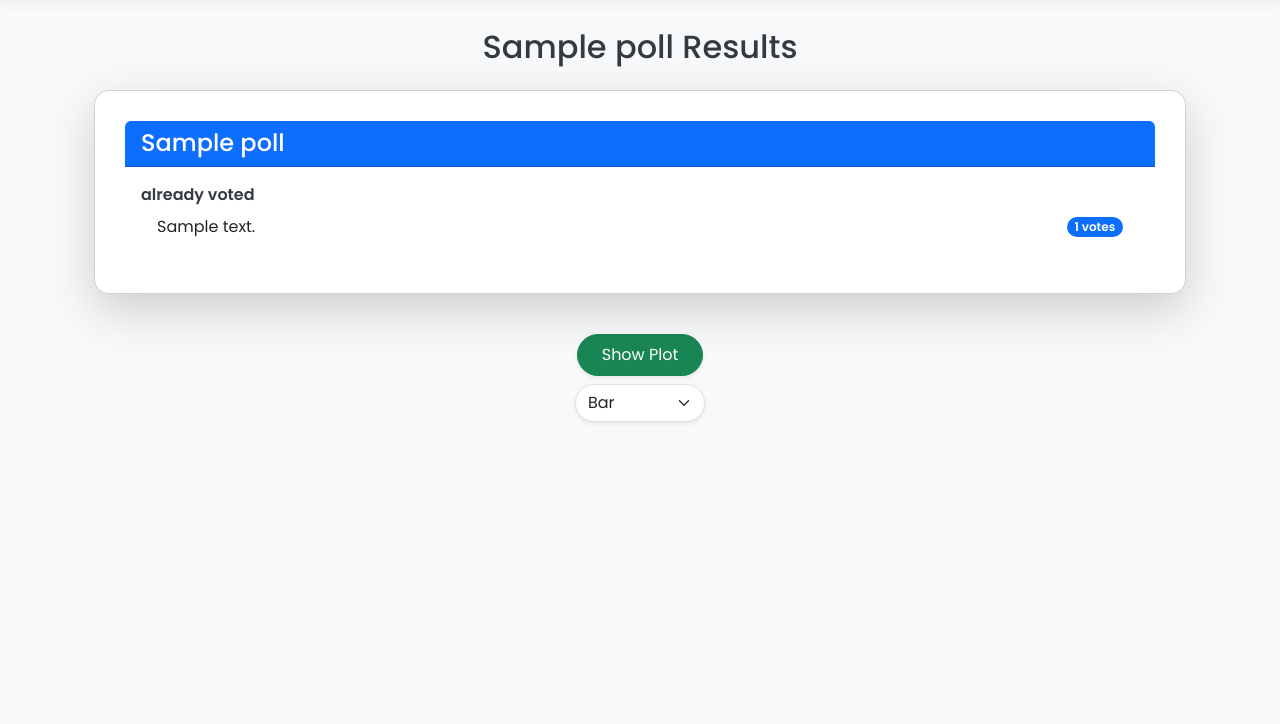
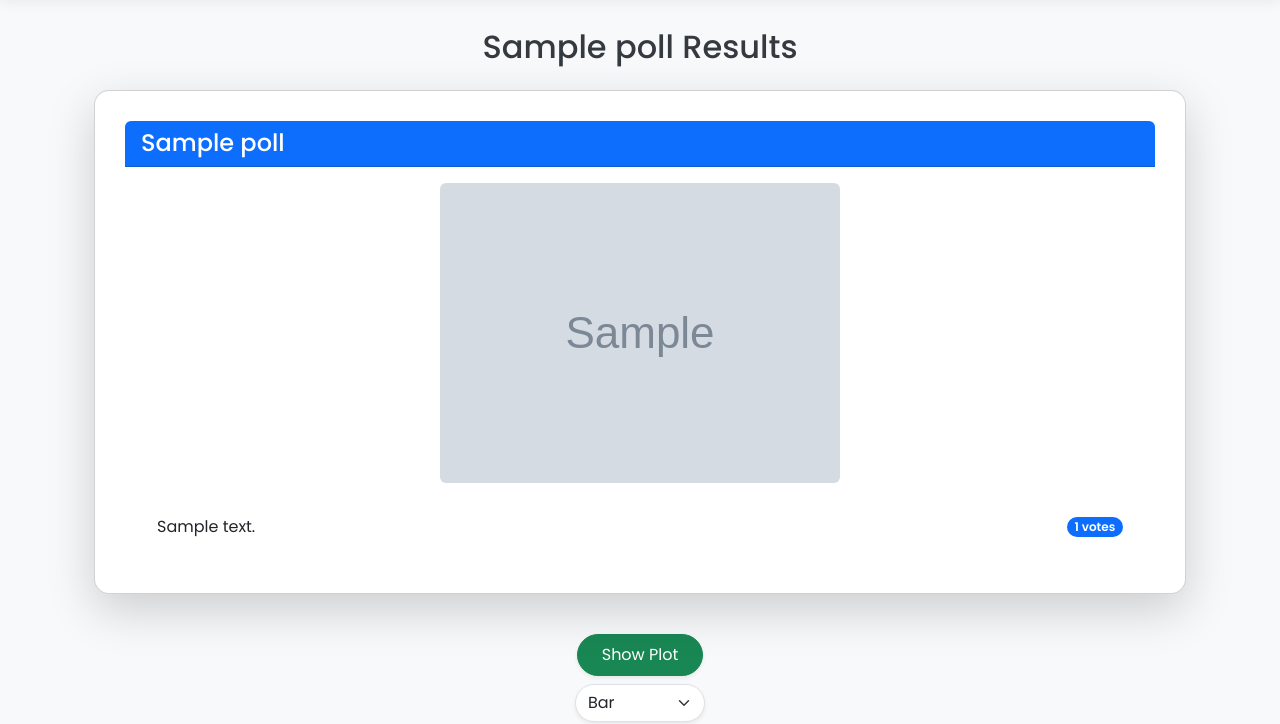
Before and after one commit to PyCoderVivek/Polling-app, a Django app: page /poll/results/1/ in a window 1280 px wide. Shown: the part 76-800 px from the top of the page. Run offline with Django 5.2, Linux system fonts and the light colour scheme; tables that the repository leaves empty hold one stand-in row (values such as "Sample post"); grey boxes marked "Sample" are stand-in pictures.

Commit message:
New Addition

```diff
--- a/Pole_it/Poll/forms.py
+++ b/Pole_it/Poll/forms.py
@@ -6,7 +6,7 @@
 class PollForm(forms.ModelForm):
     class Meta:
         model = Poll
-        fields = ['title', 'question']
+        fields = ['title', 'question','image']
 
 class VoteForm(forms.Form):
     choice = forms.ChoiceField(widget=forms.RadioSelect)
--- a/Pole_it/Poll/models.py
+++ b/Pole_it/Poll/models.py
@@ -8,6 +8,8 @@ from django.contrib.auth.models import User
 class Poll(models.Model):
     title = models.CharField(max_length=200)
     question = models.TextField()
+    image = models.ImageField(upload_to='poll_images/', null=True, blank=True)  # New image field
+
 
     def __str__(self):
         return self.title
--- a/Pole_it/Poll/urls.py
+++ b/Pole_it/Poll/urls.py
@@ -2,6 +2,8 @@
 
 from django.urls import path
 from .views import create_poll_view, vote_view, poll_list_view, poll_results_view, poll_visualizations_view,analytics_dashboard_view
+from django.conf import settings
+from django.conf.urls.static import static
 
 urlpatterns = [
     path('create/', create_poll_view, name='create_poll'),
@@ -10,4 +12,4 @@ urlpatterns = [
     path('results/', poll_visualizations_view, name='poll_visualizations'),
     path('results/<int:poll_id>/', poll_results_view, name='poll_results'),
     path('analytics/', analytics_dashboard_view, name='analytics_dashboard'),  # New URL for the dashboard
-]
+]+ static(settings.MEDIA_URL, document_root=settings.MEDIA_ROOT)
--- a/Pole_it/Poll/views.py
+++ b/Pole_it/Poll/views.py
@@ -33,7 +33,7 @@ def poll_visualizations_view(request):
 
 def create_poll_view(request):
     if request.method == "POST":
-        poll_form = PollForm(request.POST)
+        poll_form = PollForm(request.POST, request.FILES)  # Handle file upload
         if poll_form.is_valid():
             poll = poll_form.save()
             options = request.POST.getlist('options')
--- a/Pole_it/templates/polls/results.html
+++ b/Pole_it/templates/polls/results.html
@@ -1,4 +1,3 @@
-<!-- templates/polls/results.html -->
 {% extends "base.html" %}
 
 {% block title %}Poll Results{% endblock %}
@@ -10,10 +9,14 @@
     <!-- Poll Question Card -->
     <div class="card shadow-lg rounded-lg">
         <div class="card-header bg-primary text-white rounded-top">
-            <h4 class="mb-0">{{ poll.question }} </h4>
+            <h4 class="mb-0">{{ poll.question }}</h4>
         </div>
         <div class="card-body">
-            <b>already voted </b>
+            {% if poll.image %}
+                <div class="text-center mb-4" style="max-width: 400px; margin: auto;">
+                    <img src="{{ poll.image.url }}" alt="Poll Image" class="img-fluid rounded" style="max-height: 300px; width: auto;">
+                </div>
+            {% endif %}
             <ul class="list-group list-group-flush">
                 {% for option, votes in option_votes.items %}
                 <li class="list-group-item d-flex justify-content-between align-items-center">
@@ -91,52 +94,21 @@
                     'rgba(255, 205, 86, 1)',    // Yellow
                     'rgba(201, 203, 207, 1)'    // Grey
                 ],
-                borderWidth: 2
+                borderWidth: 1
             }]
         },
         options: {
             responsive: true,
             maintainAspectRatio: false,
-            scales: {
-                y: {
-                    beginAtZero: true,
-                    grid: {
-                        color: 'rgba(0, 0, 0, 0.1)' // Light grid lines for dark themes
-                    },
-                    ticks: {
-                        color: 'rgba(0, 0, 0, 0.8)' // Darker text color for light themes
-                    }
-                },
-                x: {
-                    ticks: {
-                        color: 'rgba(0, 0, 0, 0.8)' // Darker text color for light themes
-                    }
-                }
-            },
-            plugins: {
-                legend: {
-                    display: true,
-                    labels: {
-                        color: '#333' // Text color for legend
-                    }
-                },
-                tooltip: {
-                    callbacks: {
-                        label: function(tooltipItem) {
-                            return tooltipItem.label + ': ' + tooltipItem.raw + ' votes';
-                        }
-                    }
-                }
-            }
         }
     });
 
-    // Change chart type based on dropdown selection
+    // Update Chart Type Based on Dropdown Selection
     document.getElementById('plotType').addEventListener('change', function() {
-        const newType = this.value;
-        resultsChart.destroy();
+        const selectedType = this.value;
+        resultsChart.destroy();  // Destroy current chart instance
         resultsChart = new Chart(ctx, {
-            type: newType,
+            type: selectedType,
             data: {
                 labels: {{ labels|safe }},
                 datasets: [{
@@ -156,43 +128,12 @@
                         'rgba(255, 205, 86, 1)',    // Yellow
                         'rgba(201, 203, 207, 1)'    // Grey
                     ],
-                    borderWidth: 2
+                    borderWidth: 1
                 }]
             },
             options: {
                 responsive: true,
                 maintainAspectRatio: false,
-                scales: {
-                    y: {
-                        beginAtZero: true,
-                        grid: {
-                            color: 'rgba(0, 0, 0, 0.1)' // Light grid lines for dark themes
-                        },
-                        ticks: {
-                            color: 'rgba(0, 0, 0, 0.8)' // Darker text color for light themes
-                        }
-                    },
-                    x: {
-                        ticks: {
-                            color: 'rgba(0, 0, 0, 0.8)' // Darker text color for light themes
-                        }
-                    }
-                },
-                plugins: {
-                    legend: {
-                        display: true,
-                        labels: {
-                            color: '#333' // Text color for legend
-                        }
-                    },
-                    tooltip: {
-                        callbacks: {
-                            label: function(tooltipItem) {
-                                return tooltipItem.label + ': ' + tooltipItem.raw + ' votes';
-                            }
-                        }
-                    }
-                }
             }
         });
     });
```
Also changed, not shown: Pole_it/templates/polls/create_poll.html (+5 -3 lines), Pole_it/templates/polls/vote.html (+8 -4 lines), Pole_it/Poll/migrations/0009_poll_image.py (added), Pole_it/media/poll_images/WhatsApp_Image_2024-07-29_at_9.40.13_PM.jpeg (added), Pole_it/media/poll_images/WhatsApp_Image_2024-07-29_at_9.40.14_PM.jpeg (added), Pole_it/media/profile_pics/Firefly_Programming_Logo_and_code_encryption_developer_working_and_making_n_6k5ZryK.jpg (added).
